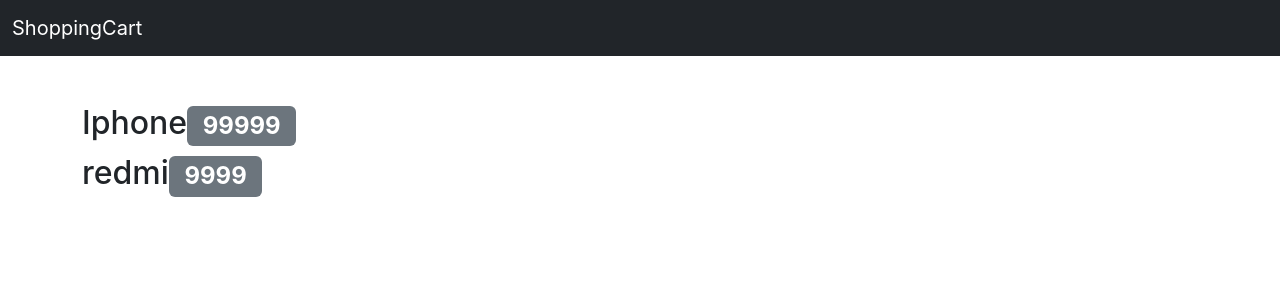
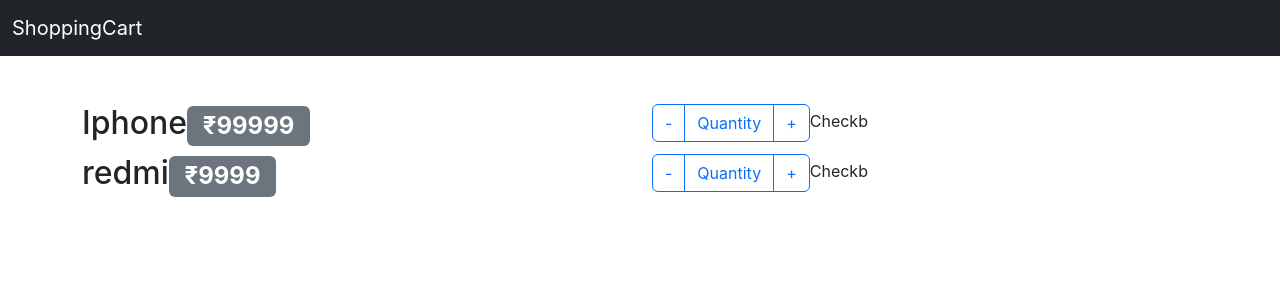
Before and after one commit to nidraoo/shoppingcart, a React (Create React App) app in the folder cart/: page / in a window 1280 px wide. Shown: the top 300 px of the page. Built offline with nearby package versions, Linux system fonts and the light colour scheme.

Commit message:
new change

```diff
--- a/cart/src/App.js
+++ b/cart/src/App.js
@@ -13,9 +13,7 @@
       price:9999,
       name:"redmi",
       quantity:0,
-    },{
-
-    }
+    },
   ]
   return (
     <>
--- a/cart/src/components/Product.js
+++ b/cart/src/components/Product.js
@@ -1,12 +1,28 @@
-import React from 'react'
+import React from "react";
 
 export default function Product(props) {
   return (
-    <div className='row'>
-        <div className='col-6'>
-            <h2>{props.product.name}<span class="badge text-bg-secondary">{props.product.price}</span></h2>
+    <div className="row">
+      <div className="col-6">
+        <h2>
+          {props.product.name}
+          <span class="badge text-bg-secondary">₹{props.product.price}</span>
+        </h2>
+      </div>
+      <div className="col-4">
+        <div class="btn-group" role="group" aria-label="Basic outlined example">
+          <button type="button" class="btn btn-outline-primary">
+            -
+          </button>
+          <button type="button" class="btn btn-outline-primary">
+            Quantity
+          </button>
+          <button type="button" class="btn btn-outline-primary">
+            +
+          </button>
         </div>
-
+        Checkb
+      </div>
     </div>
-  )
+  );
 }
```
